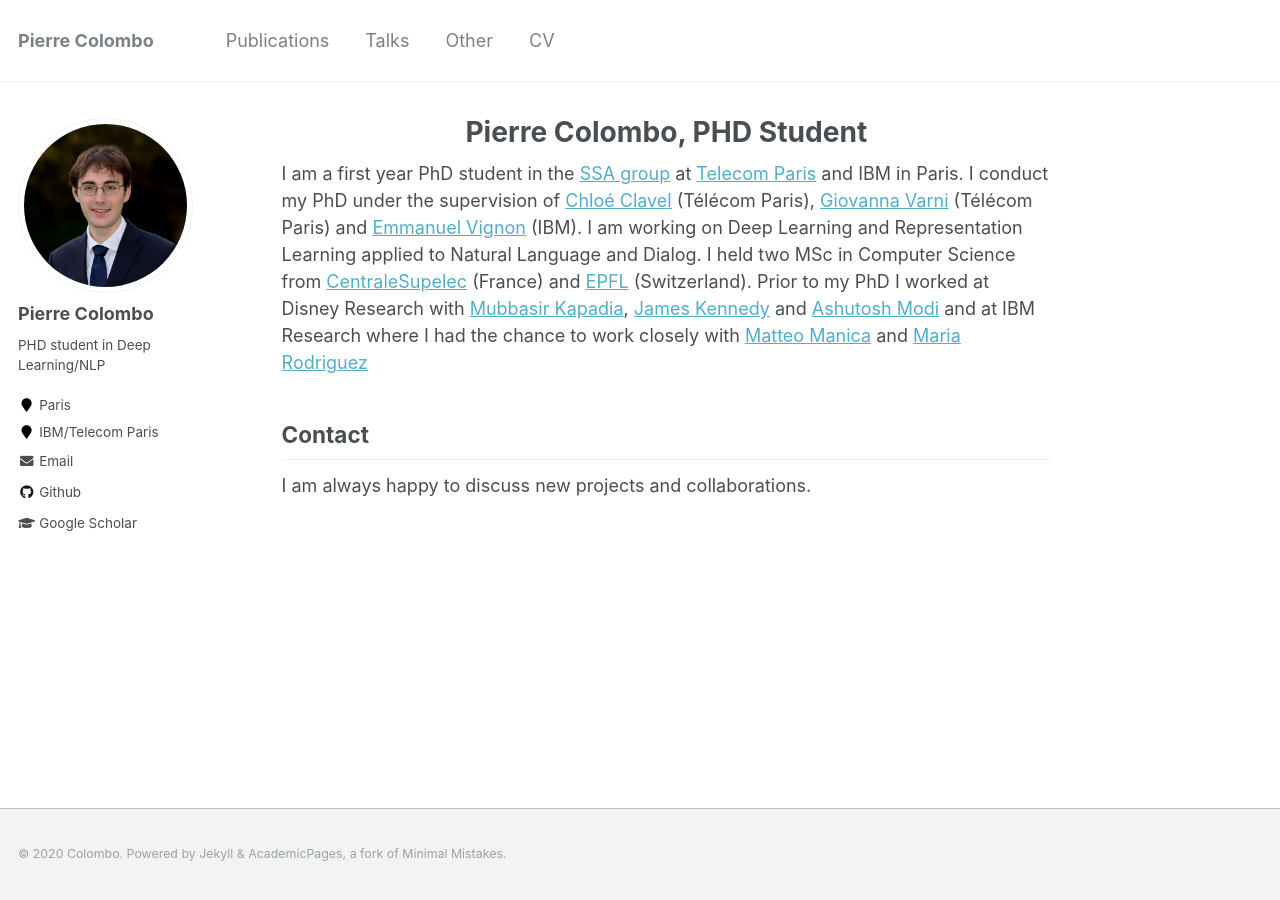
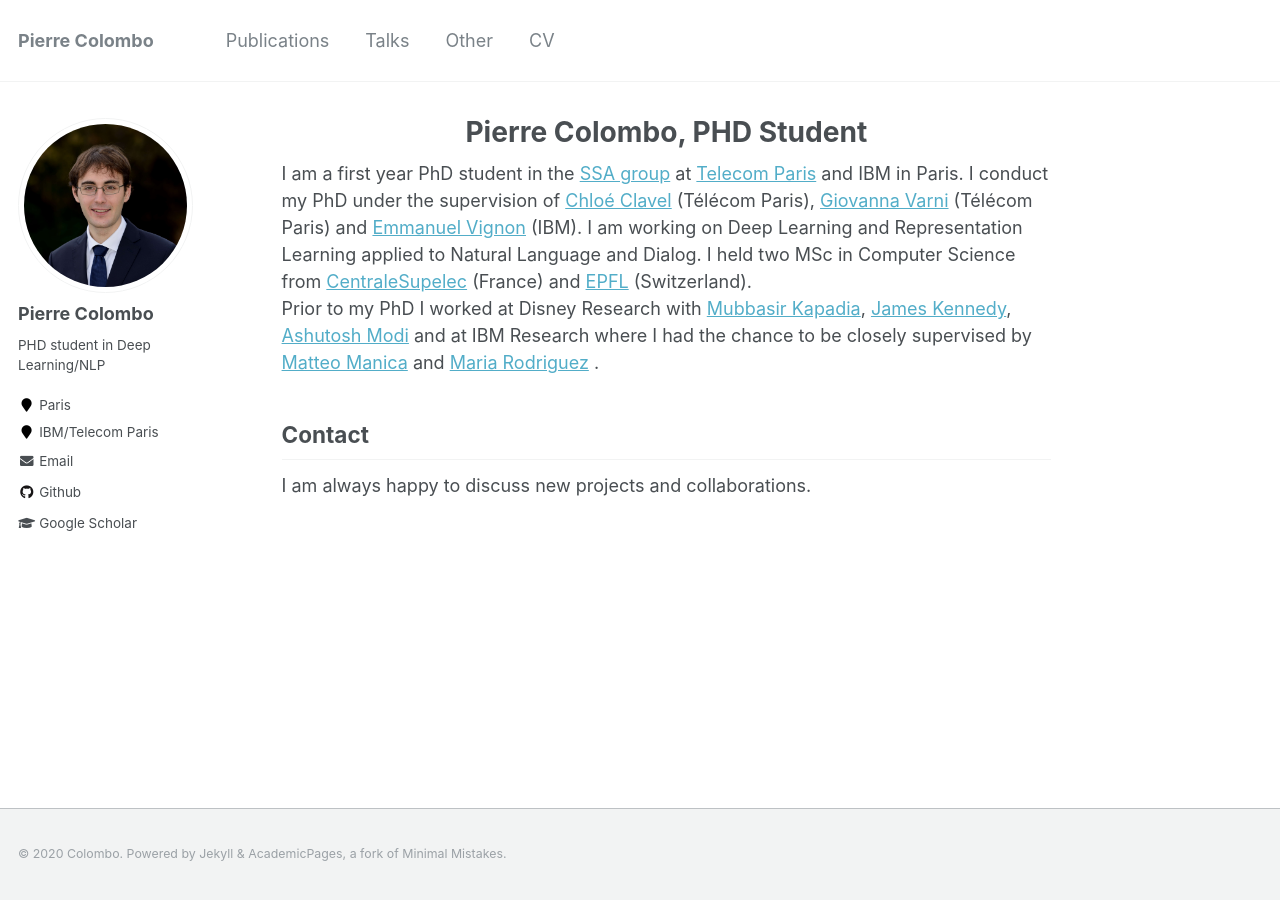
Before and after one commit to PierreColombo/PierreColombo.github.io, a Jekyll site: the page built from _pages/about.md, in a window 1280 px wide. Built offline with Jekyll 4.4.1, drawn with Linux system fonts in a browser that asks for light colours.

Commit message:
Update about.md

```diff
--- a/_pages/about.md
+++ b/_pages/about.md
@@ -9,8 +9,8 @@ redirect_from:
 ---
 
 I am a first year PhD student in the [SSA group](http://www.tsi.telecom-paristech.fr/ssa/) at [Telecom Paris](https://www.telecom-paris.fr/?gclid=CjwKCAiAsIDxBRAsEiwAV76N89LYpkw3jL-RpHJRYMKXNca6sT3YVTEluBSXak3h9QT1rJ1CXr3DuBoC2LUQAvD_BwE) and IBM in Paris.
-I conduct my PhD under the supervision of [Chloé Clavel](https://clavel.wp.imt.fr/) (Télécom Paris), [Giovanna Varni](https://sites.google.com/site/gvarnisite/home) (Télécom Paris) and [Emmanuel Vignon](https://www.linkedin.com/in/emmanuelvignon/?locale=fr_FR) (IBM). I am working on Deep Learning and Representation Learning applied to Natural Language and Dialog. I held two MSc in Computer Science from [CentraleSupelec](https://www.centralesupelec.fr/) (France) and [EPFL](https://www.epfl.ch/fr/) (Switzerland).
-Prior to my PhD I worked at Disney Research with [Mubbasir Kapadia](https://www.cs.rutgers.edu/people/professors/details/mubbasir-kapadia), [James Kennedy](https://james-kennedy.github.io/) and [Ashutosh Modi](https://ashutosh-modi.github.io/) and at IBM Research where I had the chance to work closely with [Matteo Manica](https://researcher.watson.ibm.com/researcher/view.php?person=zurich-TTE) and [Maria Rodriguez](https://researcher.watson.ibm.com/researcher/view.php?person=zurich-MRM)
+I conduct my PhD under the supervision of [Chloé Clavel](https://clavel.wp.imt.fr/) (Télécom Paris), [Giovanna Varni](https://sites.google.com/site/gvarnisite/home) (Télécom Paris) and [Emmanuel Vignon](https://www.linkedin.com/in/emmanuelvignon/?locale=fr_FR) (IBM). I am working on Deep Learning and Representation Learning applied to Natural Language and Dialog. I held two MSc in Computer Science from [CentraleSupelec](https://www.centralesupelec.fr/) (France) and [EPFL](https://www.epfl.ch/fr/) (Switzerland). <br>
+Prior to my PhD I worked at Disney Research with [Mubbasir Kapadia](https://www.cs.rutgers.edu/people/professors/details/mubbasir-kapadia), [James Kennedy](https://james-kennedy.github.io/), [Ashutosh Modi](https://ashutosh-modi.github.io/) and at IBM Research where I had the chance to be closely supervised by [Matteo Manica](https://researcher.watson.ibm.com/researcher/view.php?person=zurich-TTE) and [Maria Rodriguez](https://researcher.watson.ibm.com/researcher/view.php?person=zurich-MRM) .
 
 Contact
 ------
```
